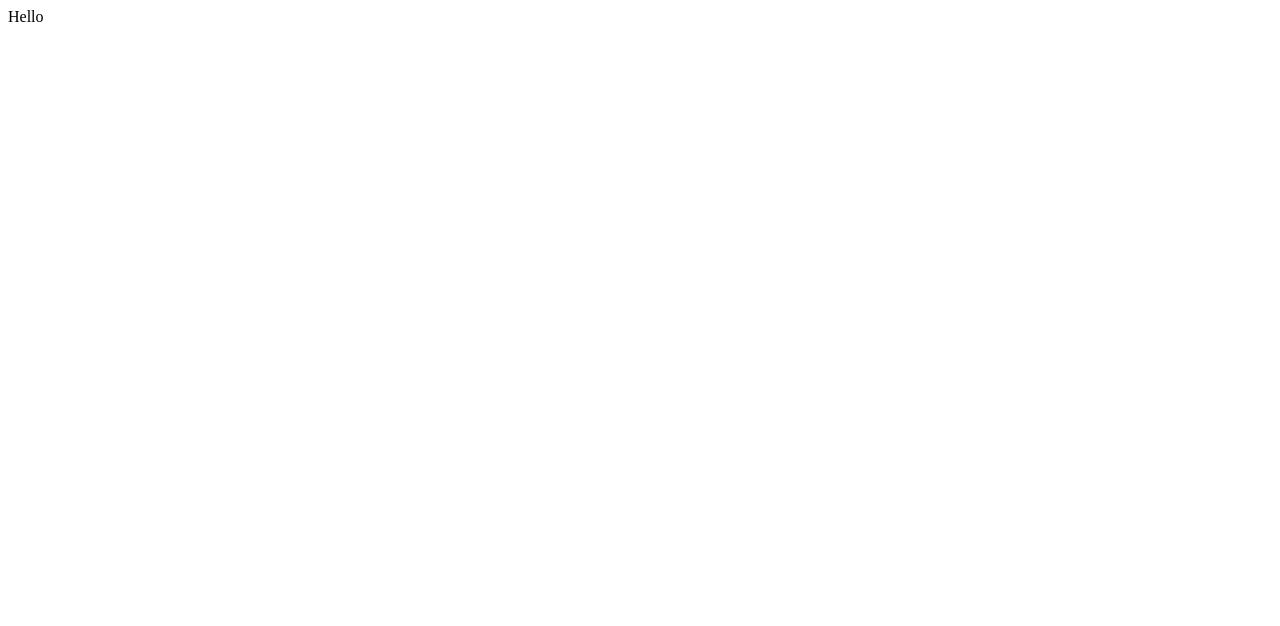
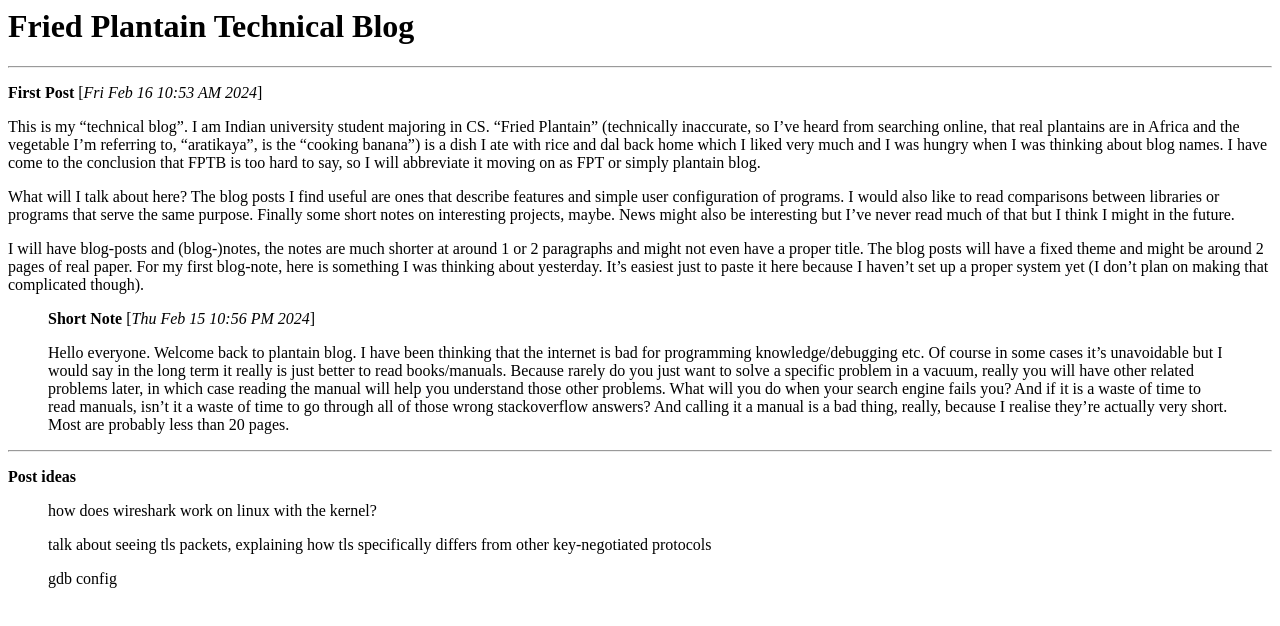
Before and after one commit to vrpT14s/vrpT14s.github.io, a plain HTML site: page index.html in a window 1280 px wide. Drawn offline with Linux system fonts and the light colour scheme.

Commit message:
testing to see if i can git push from my laptop

```diff
--- a/index.html
+++ b/index.html
@@ -1,4 +1,50 @@
-<html>
-<head><title>FPT</title></head>
-<body>Hello</body>
-</html>
+<h1 id="fried-plantain-technical-blog">Fried Plantain Technical
+Blog</h1>
+<hr />
+<p><strong>First Post</strong> [<em>Fri Feb 16 10:53 AM 2024</em>]</p>
+<p>This is my “technical blog”. I am Indian university student majoring
+in CS. “Fried Plantain” (technically inaccurate, so I’ve heard from
+searching online, that real plantains are in Africa and the vegetable
+I’m referring to, “aratikaya”, is the “cooking banana”) is a dish I ate
+with rice and dal back home which I liked very much and I was hungry
+when I was thinking about blog names. I have come to the conclusion that
+FPTB is too hard to say, so I will abbreviate it moving on as FPT or
+simply plantain blog.</p>
+<p>What will I talk about here? The blog posts I find useful are ones
+that describe features and simple user configuration of programs. I
+would also like to read comparisons between libraries or programs that
+serve the same purpose. Finally some short notes on interesting
+projects, maybe. News might also be interesting but I’ve never read much
+of that but I think I might in the future.</p>
+<p>I will have blog-posts and (blog-)notes, the notes are much shorter
+at around 1 or 2 paragraphs and might not even have a proper title. The
+blog posts will have a fixed theme and might be around 2 pages of real
+paper. For my first blog-note, here is something I was thinking about
+yesterday. It’s easiest just to paste it here because I haven’t set up a
+proper system yet (I don’t plan on making that complicated though).</p>
+<blockquote>
+<p><strong>Short Note</strong> [<em>Thu Feb 15 10:56 PM 2024</em>]</p>
+<p>Hello everyone. Welcome back to plantain blog. I have been thinking
+that the internet is bad for programming knowledge/debugging etc. Of
+course in some cases it’s unavoidable but I would say in the long term
+it really is just better to read books/manuals. Because rarely do you
+just want to solve a specific problem in a vacuum, really you will have
+other related problems later, in which case reading the manual will help
+you understand those other problems. What will you do when your search
+engine fails you? And if it is a waste of time to read manuals, isn’t it
+a waste of time to go through all of those wrong stackoverflow answers?
+And calling it a manual is a bad thing, really, because I realise
+they’re actually very short. Most are probably less than 20 pages.</p>
+</blockquote>
+<hr />
+<p><strong>Post ideas</strong></p>
+<blockquote>
+<p>how does wireshark work on linux with the kernel?</p>
+</blockquote>
+<blockquote>
+<p>talk about seeing tls packets, explaining how tls specifically
+differs from other key-negotiated protocols</p>
+</blockquote>
+<blockquote>
+<p>gdb config</p>
+</blockquote>
```
Also changed, not shown: 1 other file.
